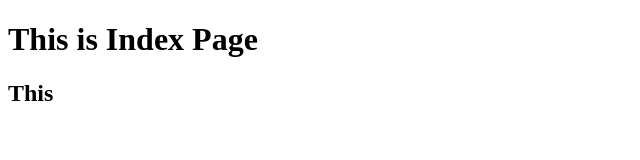
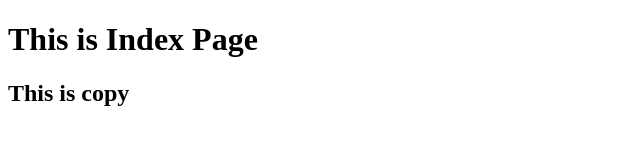
Before and after one commit to rushidivase/demo, a plain HTML site: page index.html in a window 1280 px wide. Shown: the whole page, without its empty margins (0-640 px from the left). Drawn offline with Linux system fonts and the light colour scheme.

```diff
--- a/index.html
+++ b/index.html
@@ -7,6 +7,6 @@
 </head>
 <body>
     <h1>This is Index Page</h1>
-    <h2>This</h2>
+    <h2>This is copy </h2>
 </body>
 </html>
```
